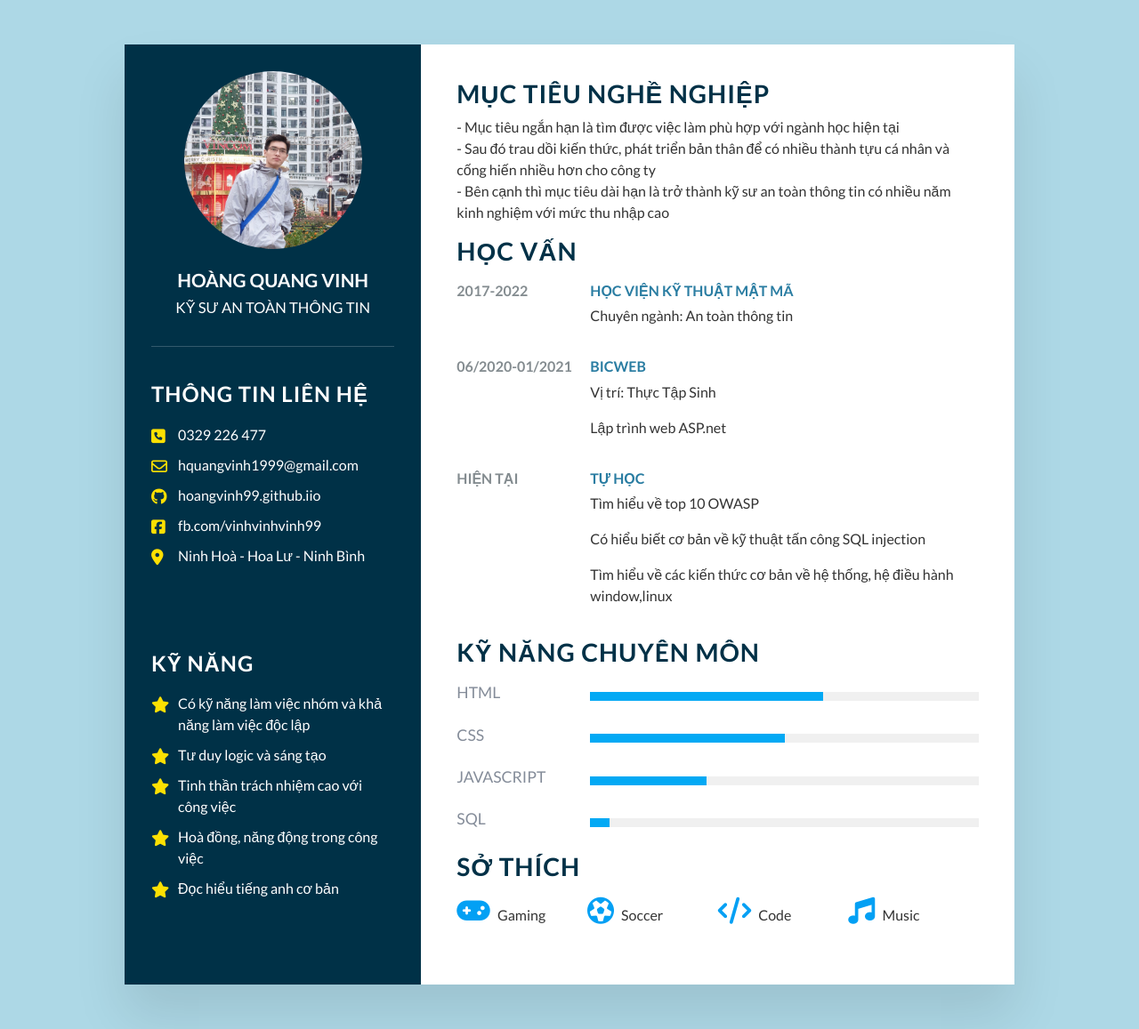
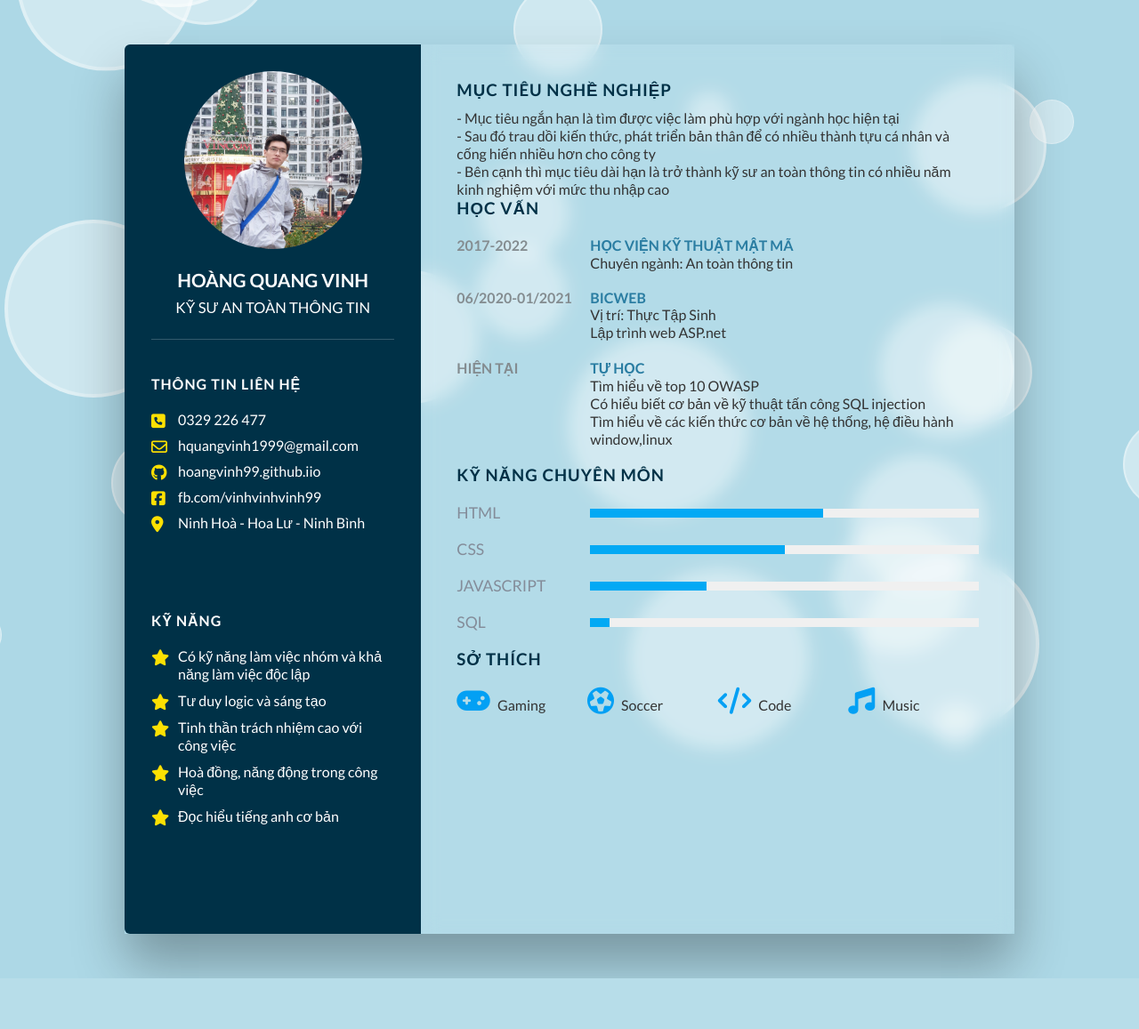
Before and after one commit to Hoangvinh99/Hoangvinh99.github.io, a PHP site: page / in a window 1280 px wide. Shown: the whole page at 89% size. After the commit the page ends 1100 px from the top, so only its background shows below. Run offline with PHP 8.4, Linux system fonts and the light colour scheme; some libraries are stand-ins or nearby versions.

Commit message:
'updateCv'

```diff
--- a/Cv/index.html
+++ b/Cv/index.html
@@ -6,7 +6,7 @@
     <meta name="viewport" content="width=device-width, initial-scale=1.0">
     <title>My CV</title>
     <link rel="stylesheet" href="style.css">
-    <link rel="stylesheet" href="vendor/bootstrap.css">
+    <!-- <link rel="stylesheet" href="vendor/bootstrap.css"> -->
     <link rel="stylesheet" href="https://cdnjs.cloudflare.com/ajax/libs/font-awesome/4.7.0/css/font-awesome.css" integrity="sha512-5A8nwdMOWrSz20fDsjczgUidUBR8liPYU+WymTZP1lmY9G6Oc7HlZv156XqnsgNUzTyMefFTcsFH/tnJE/+xBg==" crossorigin="anonymous" />
     <link rel="stylesheet" href="index.js">
     <!-- <link rel="stylesheet" href="vendor/bootstrap.js"> -->
@@ -14,6 +14,8 @@
 <body>
     <section class="Giraffe_Cv">
         <div class="container">
+            <div class="cycle"></div>
+            <div class="container1">
                 <div class="left_side">
                     <div class="profileText">
                         <div class="avatar">
@@ -155,20 +157,23 @@
                     </div>
                 </div>
             </div>
+        </div>
+
     </section>
     <script src="https://kit.fontawesome.com/fc3288751c.js" crossorigin="anonymous"></script>
+    <script src="/vendor/anime.min.js"></script>
     <script>
-		const container = document.querySelector('.Giraffe_contai');
+		const container = document.querySelector('.container');
 		const Giraffe_banner = document.getElementsByClassName('Giraffe_banner')[0];
 		const Giraffe_blocks = document.getElementsByClassName('Giraffe_blocks');
 		for(var i = 0 ; i < 30 ; i++){
 			const blocks = document.createElement('div');
-			blocks.classList.add('block');
+			blocks.classList.add('cycle');
 			container.appendChild(blocks);
 		}
 		function animeBlock(){
 			anime({
-				targets:'.block',
+				targets:'.cycle',
 				rotate: 0,
 				translateX: function(){
 					return anime.random(-700,700);
--- a/Cv/style.css
+++ b/Cv/style.css
@@ -12,22 +12,42 @@ body{
     align-items: center;
     min-height: 100vh;
 }
-.Giraffe_Cv .container{
+.cycle {
+    width: 50px;
+    height: 50px;
+    position: absolute;
+    background: #ffffff6b;
+    border-radius: 50%;
+    border: 1px solid #ffffff54;
+
+top: 30%;left: 50%;}
+section.Giraffe_Cv {
+    position: absolute;
+    min-width: 100%;
+    min-height: 1100px;
+    justify-content: center;
+    align-items: center;
+    top: 0;
+    left: 0;
+    overflow: hidden;
+    display: flex;
+}
+.Giraffe_Cv .container1{
     position: relative;
     min-height: 1000px;
     max-width: 1000px;
-    background: #fff;
     display: grid;
     padding: 0;
     grid-template-columns: 1fr 2fr;
-    box-shadow: 0 35px 55px rgba(0, 0, 0, 0.1);
+    box-shadow: 0 35px 55px rgb(0 0 0 / 30%);
     margin: 50px;
-}
+z-index: 100;
+    }
 .left_side{
     position: relative;
     background: #003147;
     padding: 30px;
-}
+border-top-left-radius: 6px;border-bottom-left-radius: 6px;}
 .profileText{
     position: relative;
     display: flex;
@@ -122,11 +142,13 @@ display: block;margin-left: 30px;}
     font-weight: 500;
 }
 
-.right_side{
+.right_side {
     position: relative;
-    background: #fff;
+    background-color: #ffffff14;
     padding: 40px;
-}
+    backdrop-filter: blur(10px);
+border-top-right-radius: 6px;
+    border-bottom-right-radius: 6px;}
 .title2{
     color: #003147;
     text-transform: uppercase;
```
Lines whose indentation alone changed are shown as unchanged.
